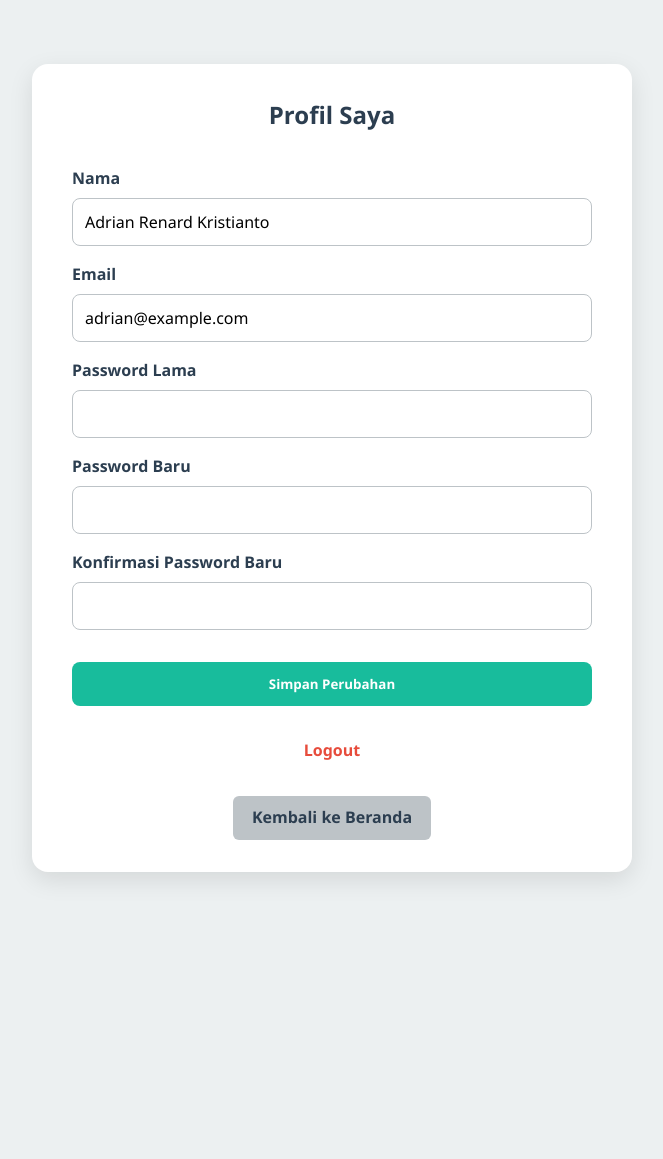
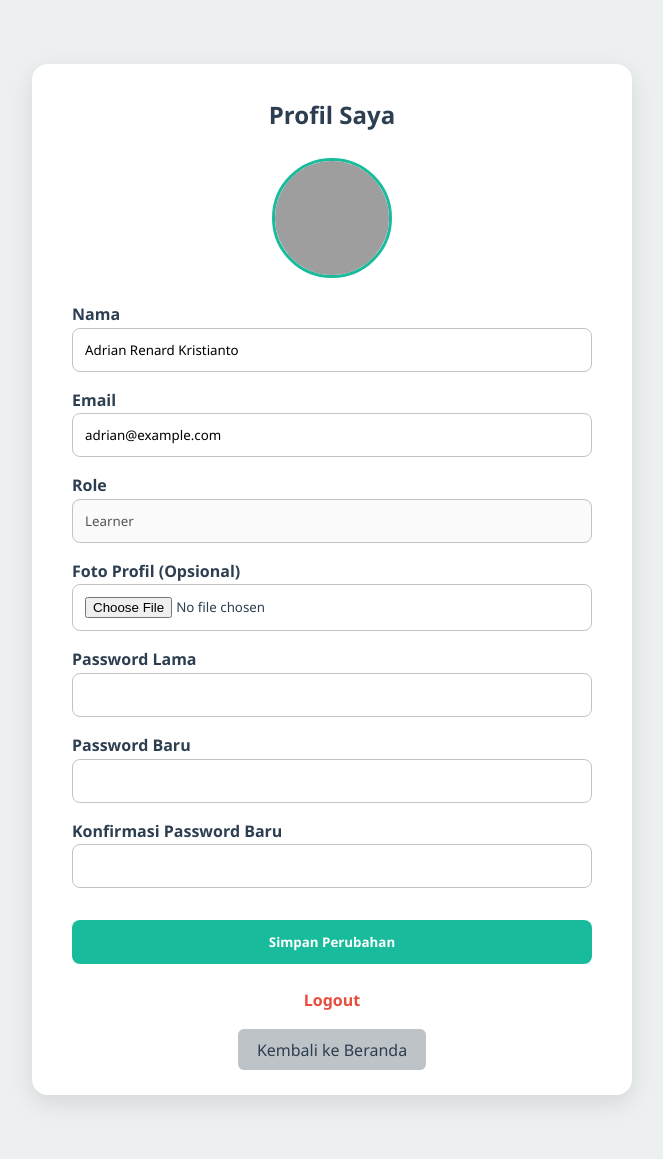
Before and after one commit to adrianrenardkristanto/E-LearningWebProg, a PHP site: page /learner/profile.php in a window 1280 px wide. Shown: the whole page, without its empty margins (308-971 px from the left). Before the commit the page ends 880 px from the top, so only its background shows below. Run offline with PHP 8.4, Linux system fonts and the light colour scheme; a user stored in the database is signed in; data comes from the database, SQL or seed files in the repository; grey boxes are pictures that could not be loaded.

Commit message:
Update profile.php

```diff
--- a/learner/profile.php
+++ b/learner/profile.php
@@ -5,17 +5,9 @@
       exit();
   }
 
-  ini_set('display_errors', 1);
-  ini_set('display_startup_errors', 1);
-  error_reporting(E_ALL);
-
   include "../connection.php";
 
   $user_id = $_SESSION['user_id'];
-
-  if (!$conn) {
-      die("Koneksi gagal: " . mysqli_connect_error());
-  }
 
   $stmt = $conn->prepare("SELECT * FROM users WHERE user_id = ?");
   $stmt->bind_param("i", $user_id);
@@ -33,6 +25,25 @@
 if ($_SERVER["REQUEST_METHOD"] == "POST") {
     $name = $_POST['name'];
     $email = $_POST['email'];
+    $profile_pic = $user['profile_pic'];
+
+    if (!empty($_FILES['profile_pic']['name'])) {
+        $target_dir = "upload/";
+        $file_name = basename($_FILES["profile_pic"]["name"]);
+        $target_file = $target_dir . $file_name;
+        $imageFileType = strtolower(pathinfo($target_file, PATHINFO_EXTENSION));
+        $allowed_types = ['jpg', 'jpeg', 'png', 'gif'];
+
+        if (in_array($imageFileType, $allowed_types)) {
+            if (move_uploaded_file($_FILES["profile_pic"]["tmp_name"], $target_file)) {
+                $profile_pic = $file_name;
+            } else {
+                $error = "Gagal mengunggah foto.";
+            }
+        } else {
+            $error = "Tipe file tidak diperbolehkan.";
+        }
+    }
 
     if (!empty($_POST['old_password']) || !empty($_POST['new_password']) || !empty($_POST['confirm_password'])) {
         $old = $_POST['old_password'];
@@ -47,9 +58,8 @@
             $error = "Konfirmasi password tidak sama!";
         } else {
             $new_hashed = password_hash($new, PASSWORD_DEFAULT);
-
-              $stmt = $conn->prepare("UPDATE users SET name = ?, email = ?, password = ? WHERE user_id = ?");
-              $stmt->bind_param("sssi", $name, $email, $new_hashed, $user_id);
+            $stmt = $conn->prepare("UPDATE users SET name = ?, email = ?, password = ?, profile_pic = ? WHERE user_id = ?");
+            $stmt->bind_param("ssssi", $name, $email, $new_hashed, $profile_pic, $user_id);
             if ($stmt->execute()) {
                 $success = "Profil dan password berhasil diperbarui!";
             } else {
@@ -57,8 +67,8 @@
             }
         }
     } else {
-          $stmt = $conn->prepare("UPDATE users SET name = ?, email = ? WHERE user_id = ?");
-          $stmt->bind_param("ssi", $name, $email, $user_id);
+        $stmt = $conn->prepare("UPDATE users SET name = ?, email = ?, profile_pic = ? WHERE user_id = ?");
+        $stmt->bind_param("sssi", $name, $email, $profile_pic, $user_id);
         if ($stmt->execute()) {
             $success = "Profil berhasil diperbarui!";
         } else {
@@ -77,114 +87,109 @@
 <!DOCTYPE html>
 <html lang="id">
 <head>
-  <meta charset="UTF-8" />
+  <meta charset="UTF-8">
   <title>Profil Saya</title>
-  <link rel="stylesheet" href="../css/styles.css" />
+  <link rel="stylesheet" href="../css/styles.css">
   <style>
-    :root {
-      --primary: #2C3E50;
-      --accent: #18BC9C;
-      --light-bg: #ECF0F1;
-      --white: #FFFFFF;
-      --gray: #BDC3C7;
-    }
-
     body {
       font-family: 'Segoe UI', sans-serif;
-      background-color: var(--light-bg);
-      margin: 0;
-      padding: 0;
-      color: var(--primary);
+      background-color: #ECF0F1;
+      color: #2C3E50;
     }
 
     .profile-container {
       max-width: 600px;
       margin: 4rem auto;
-      background-color: var(--white);
+      background: #fff;
       padding: 2rem 2.5rem;
       border-radius: 16px;
       box-shadow: 0 8px 24px rgba(0,0,0,0.1);
     }
 
-    .profile-container h2 {
+    h2 {
       text-align: center;
-      margin-bottom: 2rem;
-      color: var(--primary);
-    }
-
-    form {
-      display: grid;
-      gap: 1rem;
+      margin-bottom: 1.5rem;
     }
 
     .form-row {
-      display: flex;
-      flex-direction: column;
+      margin-bottom: 1rem;
     }
 
     label {
       font-weight: 600;
-      margin-bottom: 0.4rem;
-      color: var(--primary);
     }
 
-    input {
+    input[type="text"],
+    input[type="email"],
+    input[type="password"],
+    input[type="file"] {
+      width: 100%;
       padding: 0.75rem;
-      border: 1px solid var(--gray);
+      border: 1px solid #BDC3C7;
       border-radius: 8px;
-      font-size: 1rem;
     }
 
     .btn {
-      margin-top: 1rem;
+      width: 100%;
       padding: 0.8rem;
-      background-color: var(--accent);
-      color: var(--white);
+      background: #18BC9C;
+      color: white;
       border: none;
       border-radius: 8px;
+      font-weight: bold;
       cursor: pointer;
-      font-weight: 600;
+      margin-top: 1rem;
+    }
+
+    .btn:hover {
+      background: #149d81;
     }
 
     .alert {
-      margin-top: 1rem;
       padding: 1rem;
-      background-color: #FFECEC;
       border-left: 6px solid #E74C3C;
+      background: #FFECEC;
+      margin-bottom: 1rem;
       color: #E74C3C;
       border-radius: 6px;
     }
 
     .success {
-      background-color: #E8FFF0;
-      border-left: 6px solid #2ECC71;
+      border-left-color: #2ECC71;
+      background: #E8FFF0;
       color: #2ECC71;
     }
 
-    .logout-btn {
-      margin-top: 2rem;
+    .profile-pic-preview {
       text-align: center;
+      margin-bottom: 1rem;
+    }
+
+    .profile-pic-preview img {
+      width: 120px;
+      height: 120px;
+      object-fit: cover;
+      border-radius: 50%;
+      border: 3px solid #18BC9C;
+    }
+
+    .logout-btn, .back-btn {
+      text-align: center;
+      margin-top: 1.5rem;
     }
 
     .logout-btn a {
+      color: #E74C3C;
       text-decoration: none;
-      color: #E74C3C;
       font-weight: bold;
     }
 
-    .back-btn {
-      margin-top: 2rem;
-      text-align: center;
-    }
-
     .back-btn a {
+      color: #2C3E50;
+      background: #BDC3C7;
+      padding: 0.6rem 1.2rem;
       text-decoration: none;
-      color: var(--primary);
-      font-weight: bold;
-      background-color: var(--gray);
-      padding: 0.6rem 1.2rem;
       border-radius: 6px;
-      display: inline-block;
     }
   </style>
 </head>
@@ -195,30 +200,44 @@
     <?php if (!empty($error)) echo "<div class='alert'>$error</div>"; ?>
     <?php if (!empty($success)) echo "<div class='alert success'>$success</div>"; ?>
 
-  <form method="POST">
+    <div class="profile-pic-preview">
+      <img src="upload/<?= htmlspecialchars($user['profile_pic']) ?>" alt="Foto Profil">
+    </div>
+
+    <form method="POST" enctype="multipart/form-data">
       <div class="form-row">
         <label for="name">Nama</label>
-      <input type="text" name="name" id="name" value="<?= htmlspecialchars($user['name']) ?>" required />
+        <input type="text" name="name" id="name" value="<?= htmlspecialchars($user['name']) ?>" required>
       </div>
 
       <div class="form-row">
         <label for="email">Email</label>
-      <input type="email" name="email" id="email" value="<?= htmlspecialchars($user['email']) ?>" required />
+        <input type="email" name="email" id="email" value="<?= htmlspecialchars($user['email']) ?>" required>
+      </div>
+
+      <div class="form-row">
+        <label>Role</label>
+        <input type="text" value="<?= htmlspecialchars($user['role']) ?>" disabled>
+      </div>
+
+      <div class="form-row">
+        <label for="profile_pic">Foto Profil (Opsional)</label>
+        <input type="file" name="profile_pic" id="profile_pic">
       </div>
 
       <div class="form-row">
         <label for="old_password">Password Lama</label>
-      <input type="password" name="old_password" id="old_password" />
+        <input type="password" name="old_password" id="old_password">
       </div>
 
       <div class="form-row">
         <label for="new_password">Password Baru</label>
-      <input type="password" name="new_password" id="new_password" />
+        <input type="password" name="new_password" id="new_password">
       </div>
 
       <div class="form-row">
         <label for="confirm_password">Konfirmasi Password Baru</label>
-      <input type="password" name="confirm_password" id="confirm_password" />
+        <input type="password" name="confirm_password" id="confirm_password">
       </div>
 
       <button type="submit" class="btn">Simpan Perubahan</button>
@@ -229,8 +248,9 @@
     </div>
 
     <div class="back-btn">
-    <a href="course.php"> Kembali ke Beranda</a>
+      <a href="course.php">Kembali ke Beranda</a>
     </div>
   </div>
+
 </body>
 </html>
```
Lines whose indentation alone changed are shown as unchanged.
